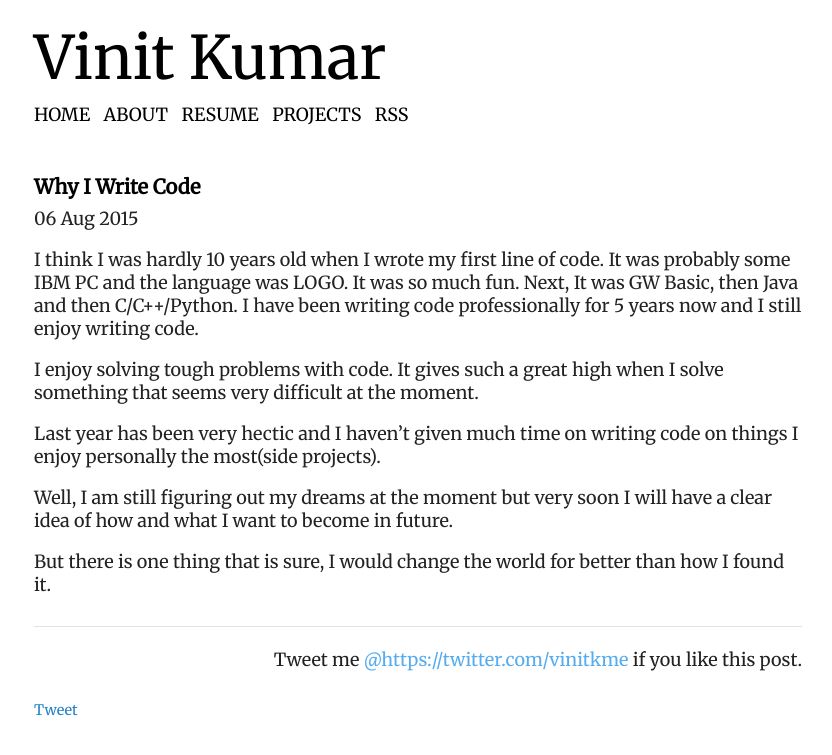
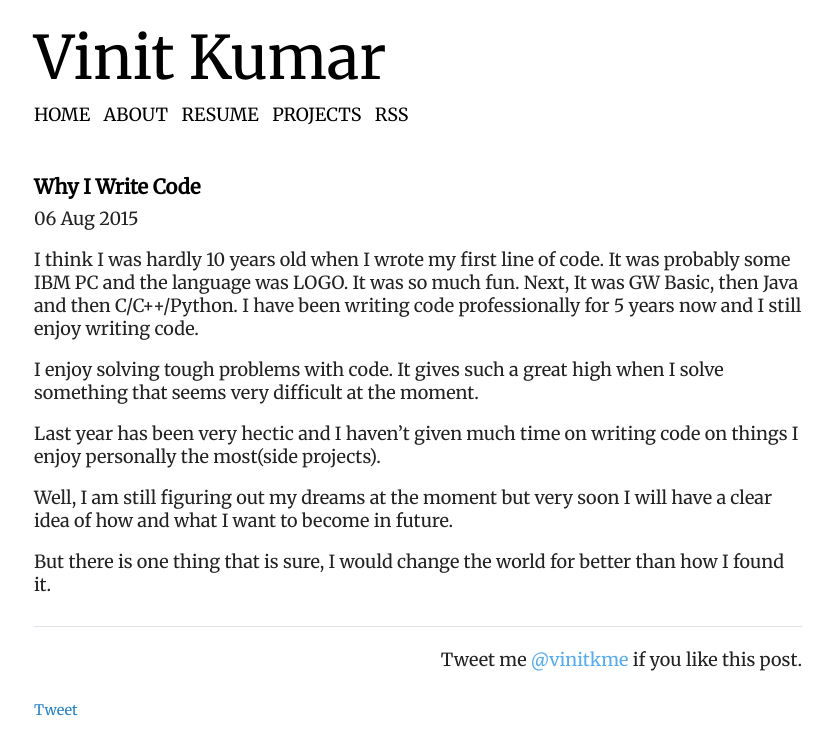
Before and after one commit to vinitkumar/vinitkumar.github.com, a Jekyll site: the page built from _posts/2015-08-06-Why-I-Write-Code.md, in a window 1280 px wide. Shown: the top 755 px of the page, without its empty margins (222-1054 px from the left). Built offline with Jekyll 4.4.1, drawn with Linux system fonts in a browser that asks for light colours; comment, search, counter and statistics services are not loaded; some of the changed lines change nothing that is shown.

Commit message:
fix twitter link

```diff
--- a/_config.yml
+++ b/_config.yml
@@ -26,7 +26,7 @@ owner:
   avatar:         "https://avatars1.githubusercontent.com/u/537678?s=120&v=4"
   email:          "vinit1414.08@bitmesra.ac.in"
   # Social networking links used in footer. Update and remove as you like.
-  twitter: https://twitter.com/vinitkme
+  twitter: vinitkme
   github: https://github.com/vinitkumar
   stackexchange: https://stackoverflow.com/users/859112/vinit-kumar?tab=profile
   linkedin: https://www.linkedin.com/in/vinitatlinkedin
```
